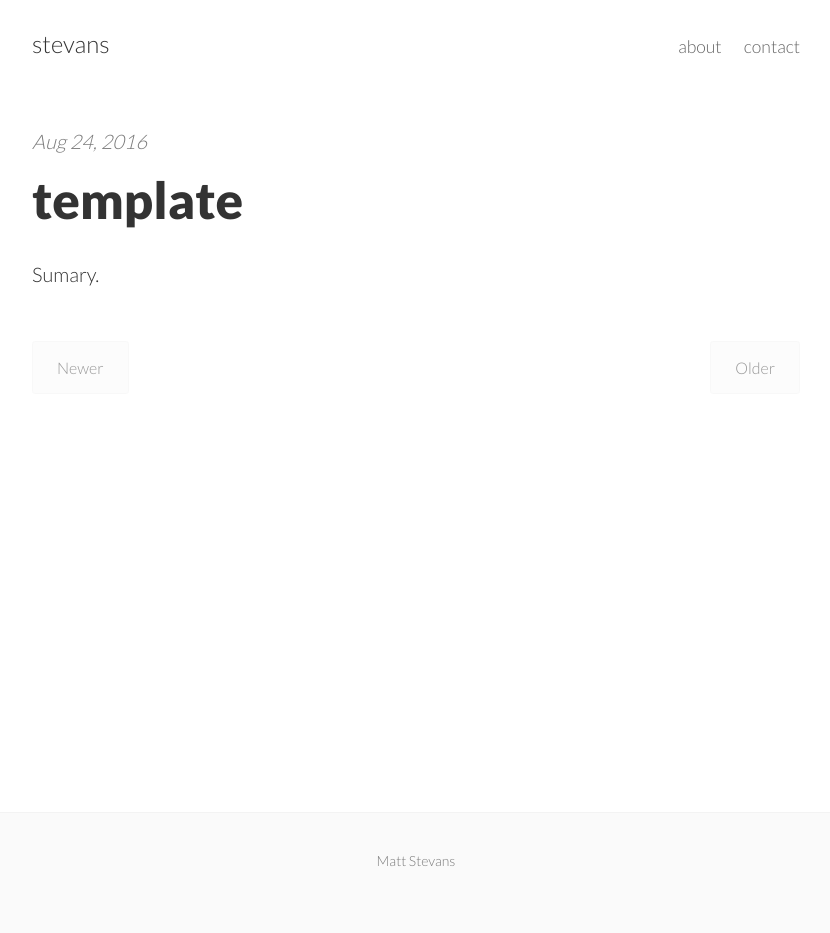
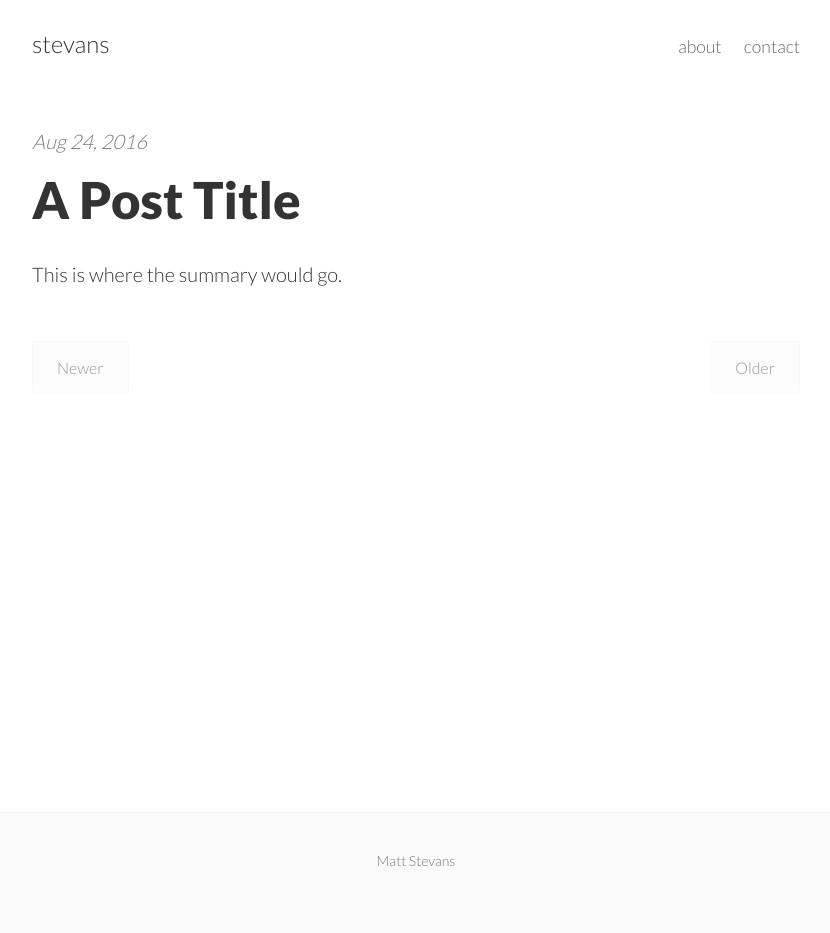
Before and after one commit to stevans/Old-Website, a Jekyll site: the page built from blog.md, in a window 1280 px wide. Shown: the whole page, without its empty margins (224-1054 px from the left). Built offline with Jekyll 4.4.1, drawn with Linux system fonts in a browser that asks for light colours; Markdown is read by kramdown in place of the engine named in the settings.

Commit message:
update blog post template

```diff
--- a/_posts/2016-08-24-template.md
+++ b/_posts/2016-08-24-template.md
@@ -1,8 +1,8 @@
 ---
 layout:     post
-title:      template
+title:      A Post Title
 date:       2016-08-24 19:00:00
-summary:    Sumary.
+summary:    This is where the summary would go.
 ---
 
 Text text text.
```
Also changed, not shown: 15 other files.
